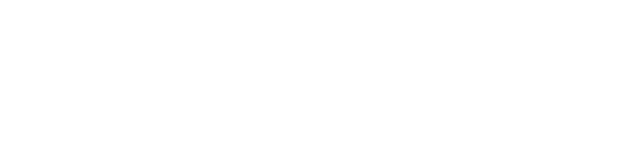
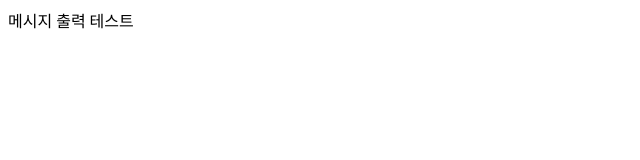
Before and after one commit to personaprg/project_new_dev, a website: page index.html in a window 1280 px wide. Shown: the whole page, without its empty margins (0-640 px from the left). Drawn offline with Linux system fonts and the light colour scheme.

Commit message:
html_root div 생성, 테스트 메시지 입력

```diff
--- a/index.html
+++ b/index.html
@@ -7,6 +7,8 @@
   <title>Document</title>
 </head>
 <body>
-
+  <div id="root">
+    메시지 출력 테스트
+  </div>
 </body>
 </html>
```
